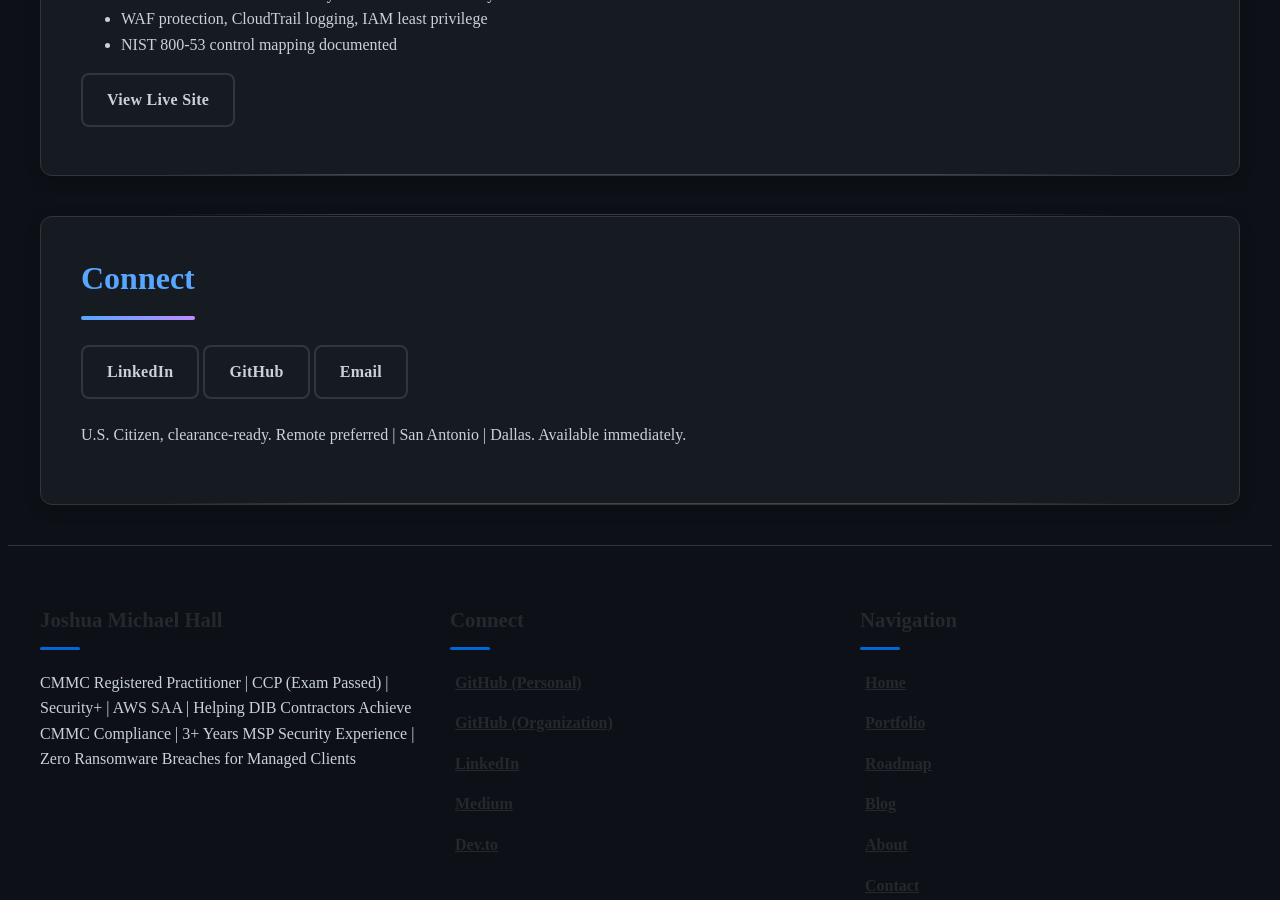
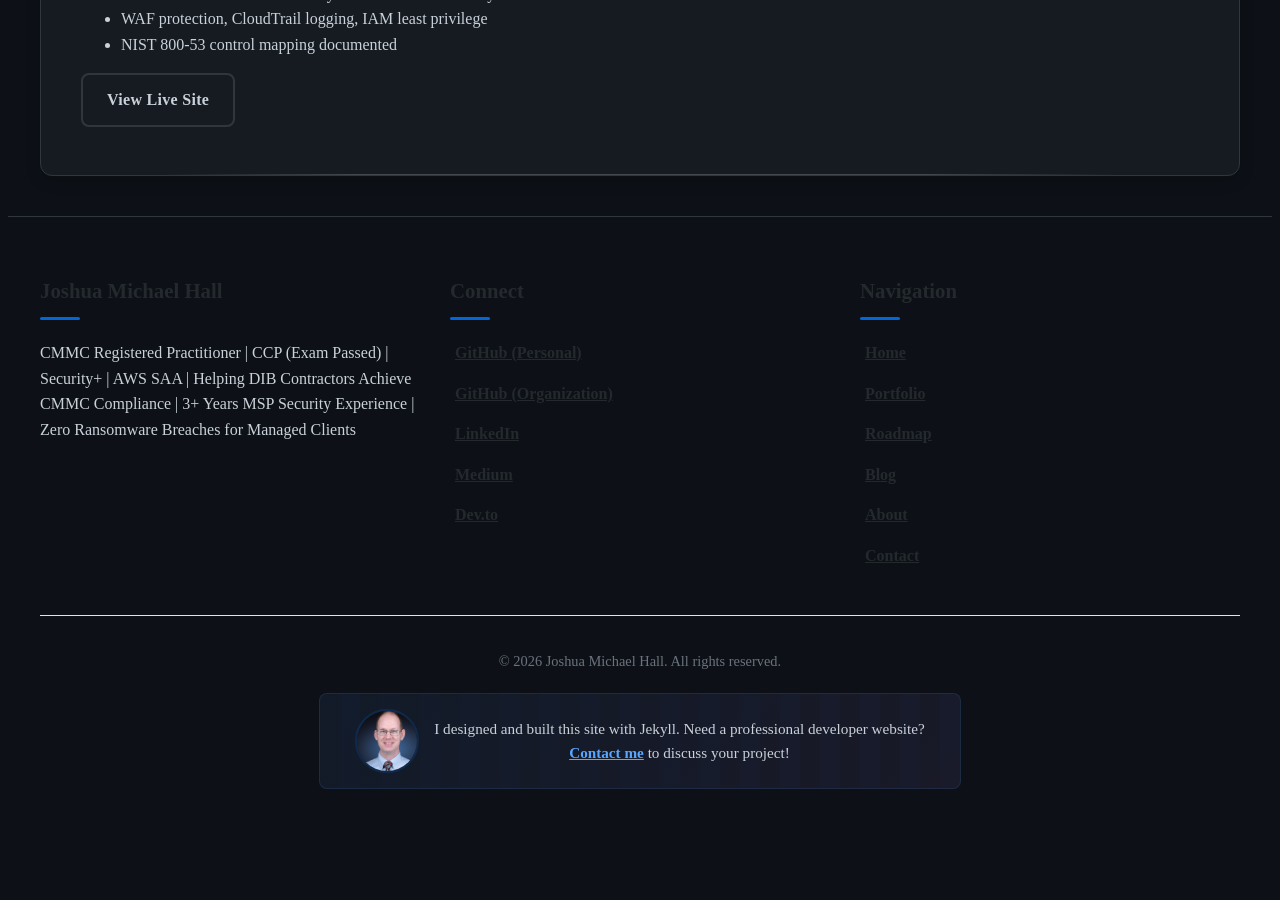
Before and after one commit to joshuamichaelhall/joshuamichaelhall.github.io, a Jekyll site: the page built from index.markdown, in a window 1280 px wide and 900 px high, scrolled down 1685 px. Built offline with Jekyll 4.4.1, drawn with Linux system fonts in a browser that asks for light colours; nearby versions of some CDN libraries; after the commit the page ends 2522 px from its top, so only the background shows below that.

Commit message:
Remove redundant connect section from home page
Footer already contains connect links, eliminating duplication.

Co-Authored-By: Claude Opus 4.5 <noreply@anthropic.com>

```diff
--- a/_layouts/home.html
+++ b/_layouts/home.html
@@ -51,14 +51,4 @@ layout: default
     </div>
   </div>
 
-  <div class="home-section with-divider" id="connect">
-    <h2>Connect</h2>
-    <div class="connect-links">
-      <a href="https://linkedin.com/in/joshuamichaelhall" target="_blank" class="btn outlined-btn">LinkedIn</a>
-      <a href="https://github.com/joshuamichaelhall" target="_blank" class="btn outlined-btn">GitHub</a>
-      <a href="mailto:contact@joshuamichaelhall.com" class="btn outlined-btn">Email</a>
-    </div>
-    <p class="availability">U.S. Citizen, clearance-ready. Remote preferred | San Antonio | Dallas. Available immediately.</p>
-  </div>
-
 </div>
```
